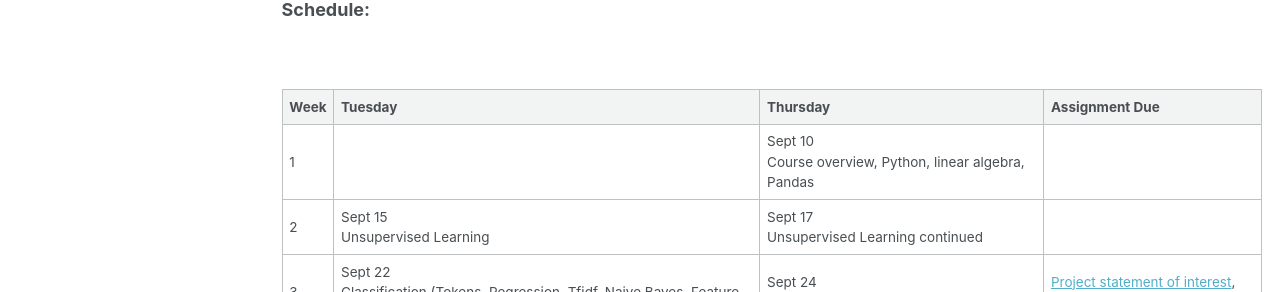
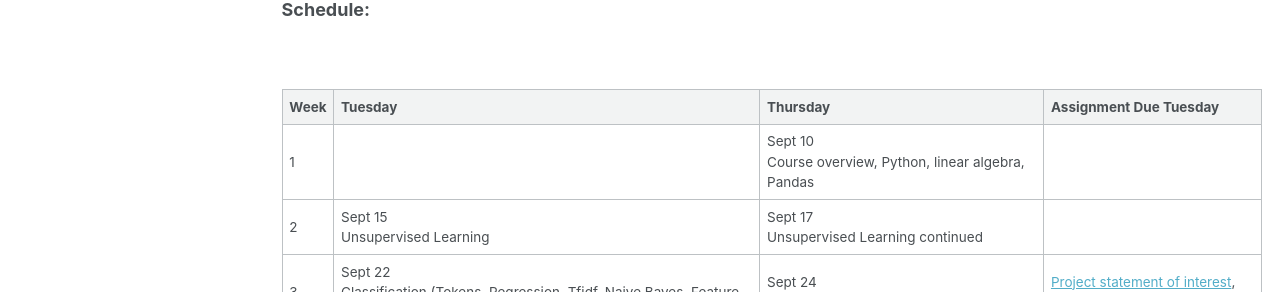
Before and after one commit to rasikabh/rasikabh.github.io, a Jekyll site: the page built from _pages/nlp2026.md, in a window 1280 px wide and 900 px high. Shown: the part 291-583 px from the top of the window. Built offline with Jekyll 4.4.1, drawn with Linux system fonts in a browser that asks for light colours.

Commit message:
Add Tuesday to assignment column

```diff
--- a/_pages/nlp2026.md
+++ b/_pages/nlp2026.md
@@ -30,7 +30,7 @@ h2, h3, h4, h5, h6 {margin: 0;}
 <br/>
 
 
-| Week | Tuesday | Thursday | Assignment Due |
+| Week | Tuesday | Thursday | Assignment Due Tuesday |
 |-|-|-|-|
 | 1 |  | Sept 10 <br> Course overview, Python, linear algebra, Pandas |  |
 | 2 | Sept 15 <br> Unsupervised Learning | Sept 17 <br> Unsupervised Learning continued |  |
```
